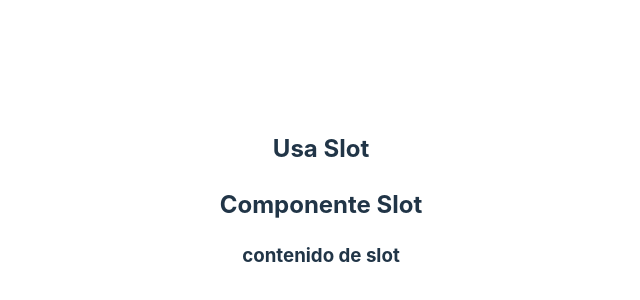
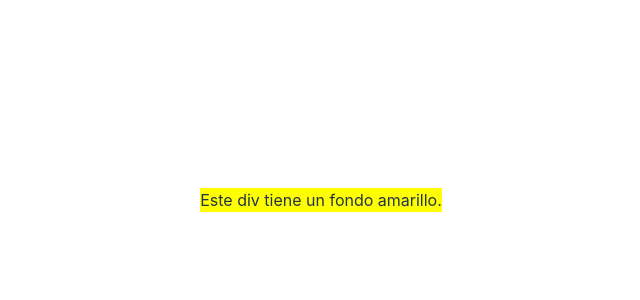
Before and after one commit to pepesan/ejemplo-vite-vuejs-vitest-testing, a Vue app: page / in a window 1280 px wide. Shown: the part 200-500 px from the top of the page, without its empty margins (319-959 px from the left). Built offline with nearby package versions, Linux system fonts and the light colour scheme.

Commit message:
definición de una directiva, ejemplo de uso en un componente y test asociado

```diff
--- a/src/App.vue
+++ b/src/App.vue
@@ -1,9 +1,9 @@
 <script setup lang="ts">
-import UsaSlotCompositionComponent from "./components/UsaSlotCompositionComponent.vue";
+import UsoDirectivaCustomComponent from "./components/UsaDirectivaCustomComponent.vue";
 </script>
 
 <template>
-  <UsaSlotCompositionComponent/>
+  <UsoDirectivaCustomComponent/>
 </template>
 
 <style scoped>
--- /dev/null
+++ b/src/components/UsaDirectivaCustomComponent.vue
@@ -0,0 +1,13 @@
+<script setup lang="ts">
+
+</script>
+
+<template>
+  <div v-yellow-background>
+    Este div tiene un fondo amarillo.
+  </div>
+</template>
+
+<style scoped>
+
+</style>
--- /dev/null
+++ b/src/directives/v-yellow-background.ts
@@ -0,0 +1,5 @@
+export default {
+    mounted(el) {
+        el.style.backgroundColor = 'yellow';
+    }
+};
--- a/src/main.ts
+++ b/src/main.ts
@@ -1,5 +1,8 @@
 import { createApp } from 'vue'
 import './style.css'
 import App from './App.vue'
-createApp(App)
-    .mount('#app')
+import vYellowBackground from './directives/v-yellow-background';
+
+const app = createApp(App);
+app.directive('yellow-background', vYellowBackground);
+app.mount('#app')
```
Also changed, not shown: 1 other file (tests, documents, lock files or other folders).
